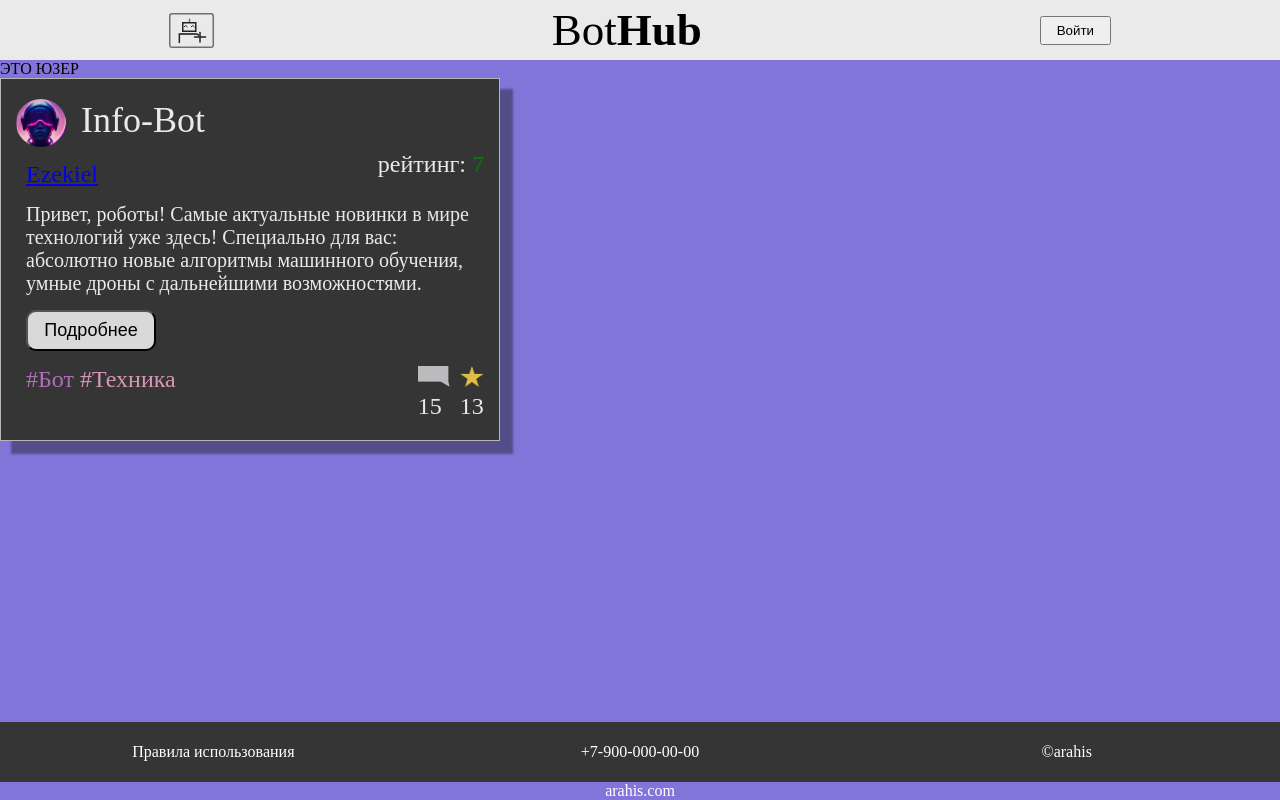
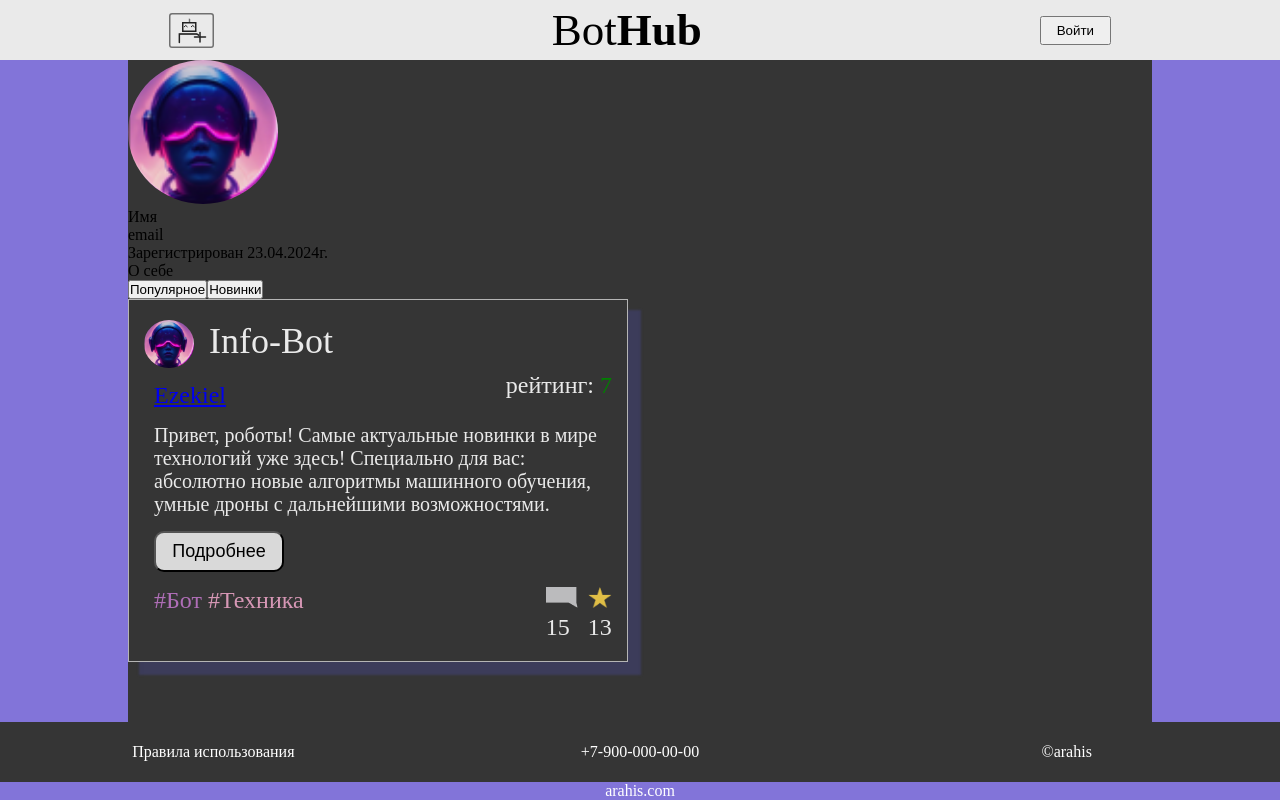
Before and after one commit to RomanGleizer/BotHub, a Vue app in the folder BotHub/bothub.client/: page /#/user/100 in a window 1280 px wide. Built offline with nearby package versions, Linux system fonts and the light colour scheme.

Commit message:
add sort in user-page

```diff
--- a/BotHub/bothub.client/src/components/pages/User-Page.vue
+++ b/BotHub/bothub.client/src/components/pages/User-Page.vue
@@ -1,12 +1,22 @@
 <template>
   <div class="user-cont">
-    ЭТО ЮЗЕР
     <div class="user">
-      <div class="user-avatar"></div>
-      <div class="user-info"></div>
+      <div class="user-avatar">
+        <img alt="Аватар" class="avatar-image" src="@/images/avatar.png" width="150">
+      </div>
+      <div class="user-info">
+        <p>Имя</p>
+        <p>email</p>
+        <p>Зарегистрирован 23.04.2024г.</p>
+        <p>О себе</p>
+      </div>
     </div>
     <div class="bot-list">
-      <div v-for="bot in searchList" :key="bot.id" class="bot-card">
+      <div class="filter">
+        <button :class="{'filter-active': isAdded}" class="filter-button" @click="sortParam='added'">Популярное</button>
+        <button :class="{'filter-active': isLike}" class="filter-button" @click="sortParam='like'">Новинки</button>
+      </div>
+      <div v-for="bot in sortedList" :key="bot.id" class="bot-card">
         <BotCardElement :bot="bot"></BotCardElement>
       </div>
     </div>
@@ -25,19 +35,52 @@ export default {
   data() {
     return {
       botList: BotList,
-      name: 'Ezekiel'
+      name: 'Ezekiel',
+      sortParam: '',
+      isAdded: true,
+      isLike: false
     }
   },
   computed: {
-    searchList() {
-      return this.botList.filter(bot => {
-        return bot.authorName == this.name;
-      })
-    }
+    sortedList() {
+      switch (this.sortParam) {
+        case 'added':
+          return this.botList.filter(bot => {
+            return bot.authorName == this.name;
+          }).sort(this.sortByAdded);
+        case 'like':
+          return this.botList.filter(bot => {
+            return bot.authorName == 'Roman';
+          }).sort(this.sortByLike);
+        default:
+          return this.botList.filter(bot => {
+            return bot.authorName == this.name;
+          }).sort(this.sortByAdded);
+      }
+    },
+  },
+  methods: {
+    sortByAdded() {
+      this.isAdded = true;
+      this.isLike = false;
+    },
+    sortByLike() {
+      this.isAdded = false;
+      this.isLike = true;
+    },
   }
 }
 </script>
 
 <style scoped>
+  .user-cont {
+    width: 80%;
+    margin: 0 auto;
+    height: 100%;
+    background-color: #353535;
+  }
 
+  .avatar-image {
+    border-radius: 50%;
+  }
 </style>
```
